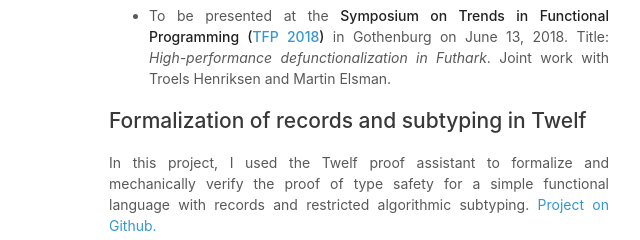
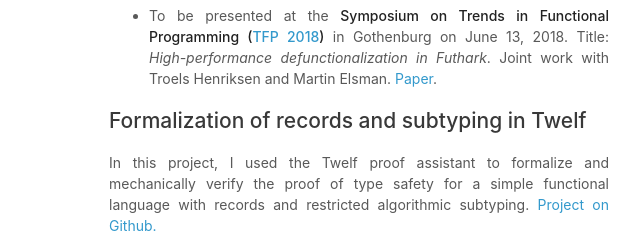
Before and after one commit to ahovgaard/ahovgaard.github.io, a plain HTML site: page index.html in a window 1280 px wide. Shown: the part 489-729 px from the top of the page, 461-1101 px from the left. Drawn offline with Linux system fonts and the light colour scheme.

Commit message:
Publish.

```diff
--- a/index.html
+++ b/index.html
@@ -65,6 +65,7 @@ Information Science and Technology, University of Tokyo.</p>
     2018</a>)</strong> in Gothenburg on June 13, 2018. Title:
     <i>High-performance defunctionalization in Futhark</i>. Joint work
     with Troels Henriksen and Martin Elsman.
+    <a href="files/tfp18.pdf">Paper</a>.
   </li>
 </ul>
 
```
